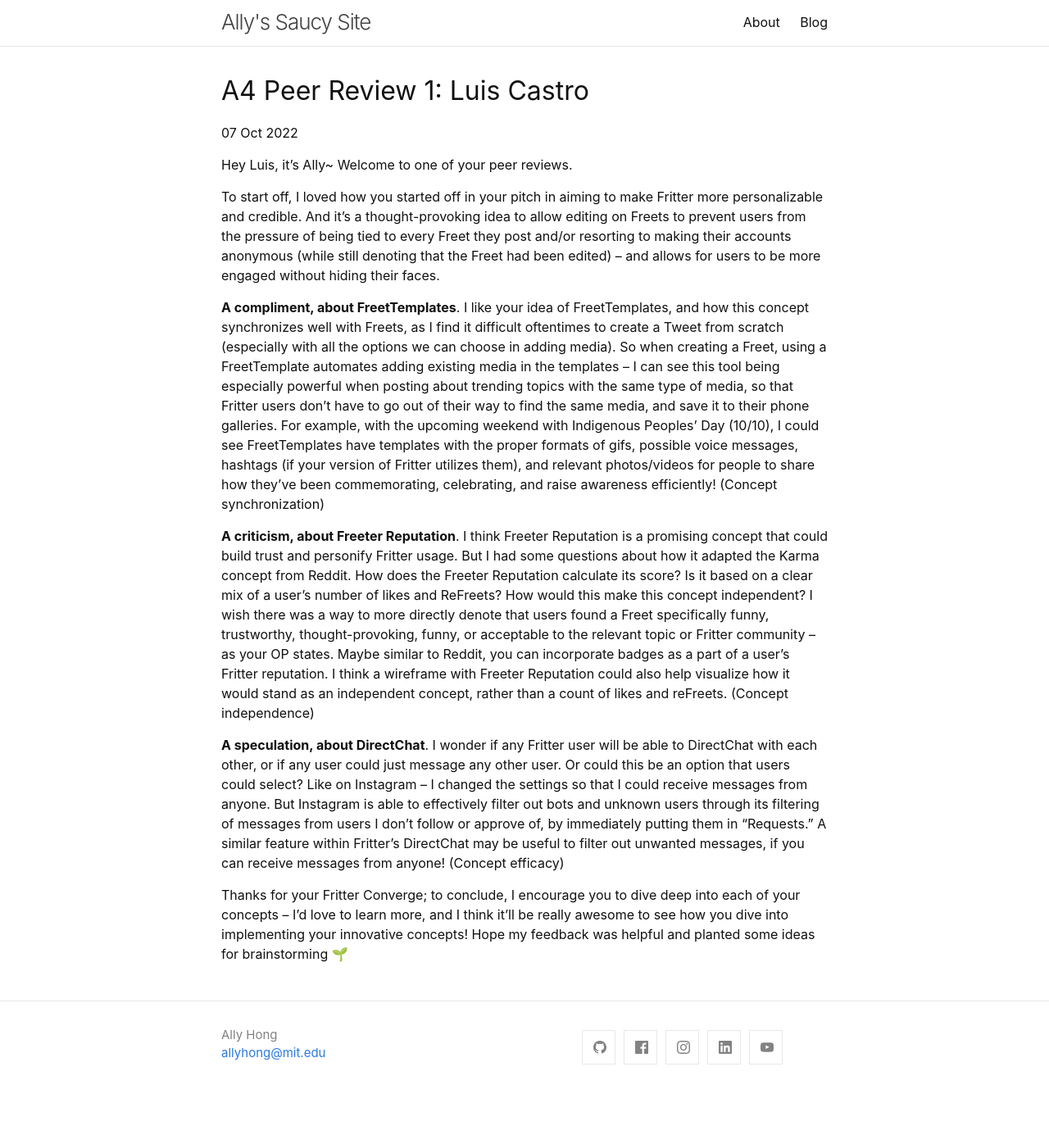
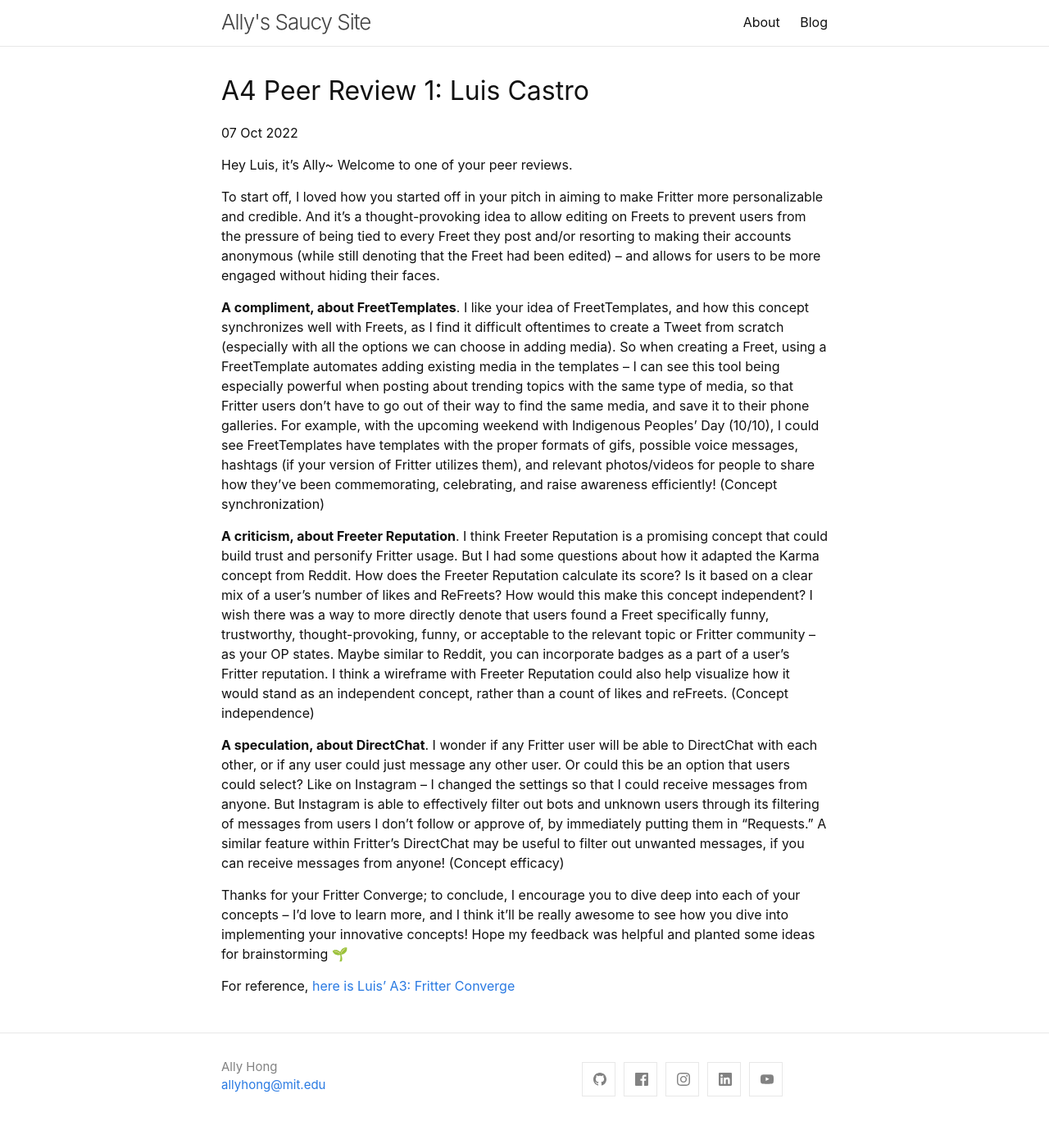
Before and after one commit to allymhong/allymhong.github.io, a Jekyll site: the page built from _posts/2022-10-07-peer-review-1.md, in a window 1280 px wide. Shown: the whole page at 82% size. Built offline with Jekyll 4.4.1, drawn with Linux system fonts in a browser that asks for light colours; before the commit the page ends 1357 px from its top, so only the background shows below that.

Commit message:
peer reviews 1-2

```diff
--- a/_posts/2022-10-07-peer-review-1.md
+++ b/_posts/2022-10-07-peer-review-1.md
@@ -21,3 +21,5 @@ To start off, I loved how you started off in your pitch in aiming to make Fritte
 **A speculation, about DirectChat**. I wonder if any Fritter user will be able to DirectChat with each other, or if any user could just message any other user. Or could this be an option that users could select? Like on Instagram – I changed the settings so that I could receive messages from anyone. But Instagram is able to effectively filter out bots and unknown users through its filtering of messages from users I don’t follow or approve of, by immediately putting them in “Requests.” A similar feature within Fritter’s DirectChat may be useful to filter out unwanted messages, if you can receive messages from anyone! (Concept efficacy)
 
 Thanks for your Fritter Converge; to conclude, I encourage you to dive deep into each of your concepts – I’d love to learn more, and I think it’ll be really awesome to see how you dive into implementing your innovative concepts! Hope my feedback was helpful and planted some ideas for brainstorming 🌱
+
+For reference, [here is Luis' A3: Fritter Converge](https://61040-fa22.github.io/portfolio-castroluis2768/jekyll/update/2022/10/03/fritter-converge.html){:target="_blank"}
```
Also changed, not shown: _posts/2022-10-07-peer-review-2.md (+2 -0 lines).
